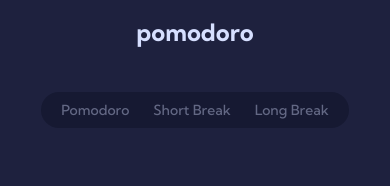
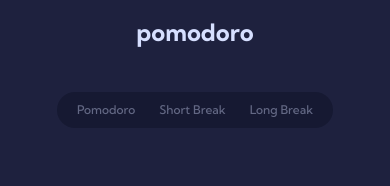
Before and after one commit to tatasadi/pomodoro-app, a Next.js app: page / in a window 390 px wide. Shown: the top 186 px of the page. Built offline with nearby package versions, Linux system fonts and the light colour scheme.

Commit message:
change font size for tabs

```diff
--- a/components/ui/tabs.tsx
+++ b/components/ui/tabs.tsx
@@ -32,7 +32,7 @@
 		<TabsPrimitive.Trigger
 			ref={ref}
 			className={cn(
-				`inline-flex items-center justify-center whitespace-nowrap rounded-full px-3 py-1 text-sm font-medium ring-offset-background transition-all focus-visible:outline-none focus-visible:ring-2 focus-visible:ring-ring focus-visible:ring-offset-2 disabled:pointer-events-none disabled:opacity-50 data-[state=active]:bg-[var(--selected-color)] data-[state=active]:text-background data-[state=active]:shadow`,
+				`inline-flex items-center justify-center whitespace-nowrap rounded-full px-3 py-1 text-xs sm:text-sm font-medium ring-offset-background transition-all focus-visible:outline-none focus-visible:ring-2 focus-visible:ring-ring focus-visible:ring-offset-2 disabled:pointer-events-none disabled:opacity-50 data-[state=active]:bg-[var(--selected-color)] data-[state=active]:text-background data-[state=active]:shadow`,
 				className,
 			)}
 			{...props}
```
